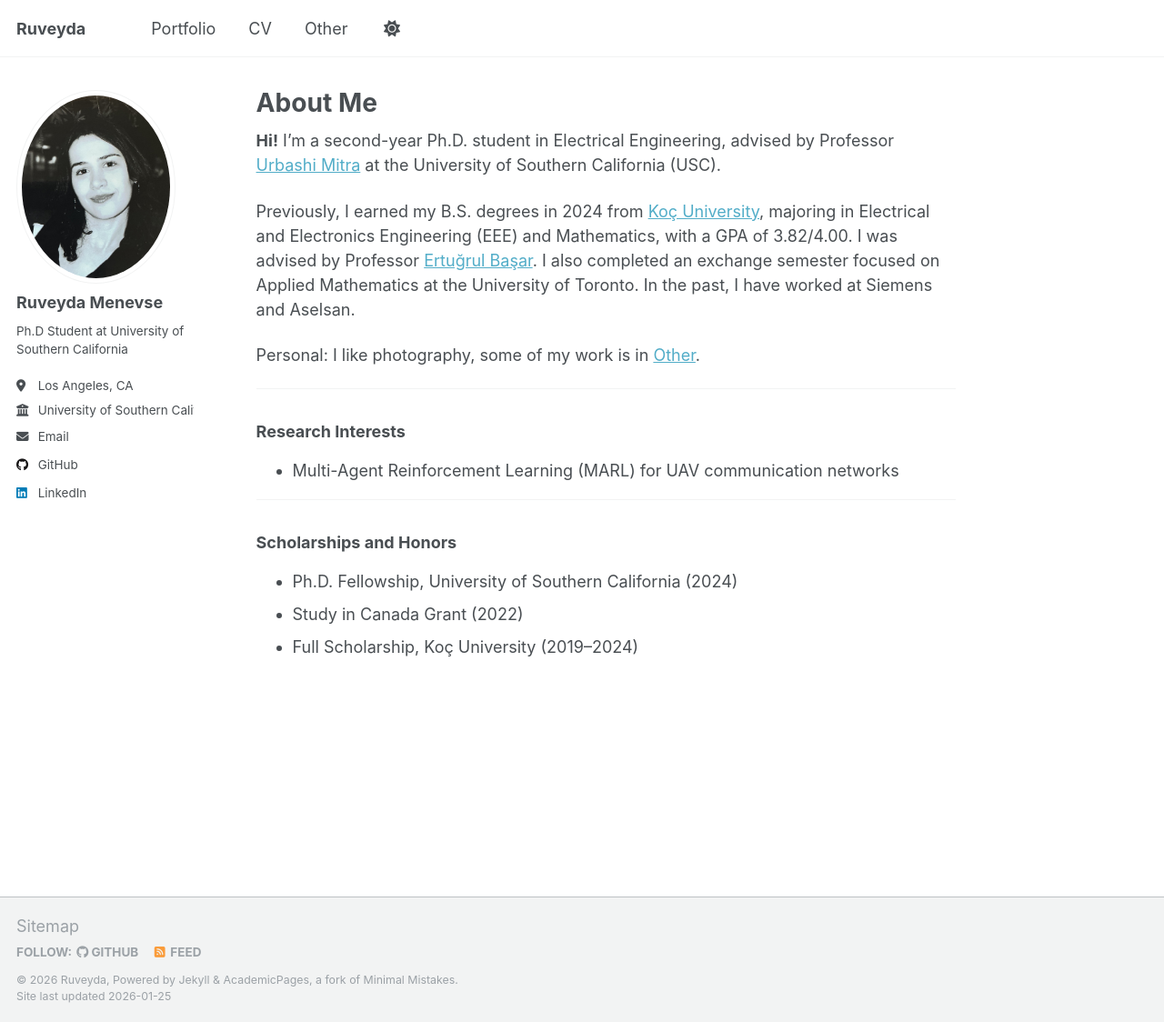
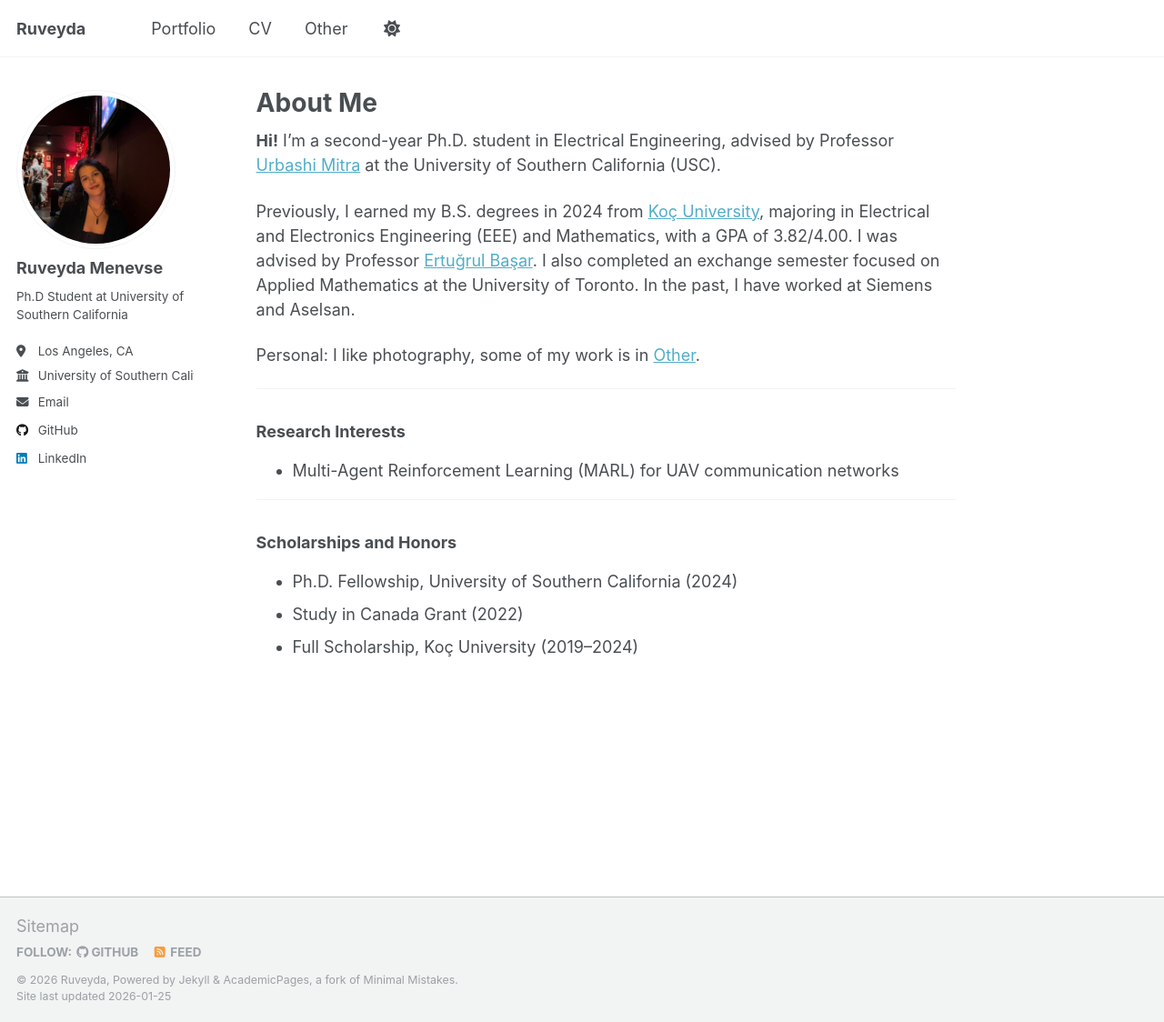
Before and after one commit to menevser/menevser.github.io, a Jekyll site: the page built from _pages/about.md, in a window 1280 px wide and 1124 px high. Shown: the whole window at 91% size. Built offline with Jekyll 4.4.1, drawn with Linux system fonts in a browser that asks for light colours.

Commit message:
Update _config.yml

```diff
--- a/_config.yml
+++ b/_config.yml
@@ -22,7 +22,7 @@ repository               : "academicpages/academicpages.github.io"
 #               Additional customization can be done by editing /_includes/author-profile.html
 author:
   # Biographic information
-  avatar           : "avatar2.jpg"
+  avatar           : "FullSizeRender.jpg"
   name             : "Ruveyda Menevse"
   pronouns         : #"she/her"
   bio              : "Ph.D Student at University of Southern California"
```
